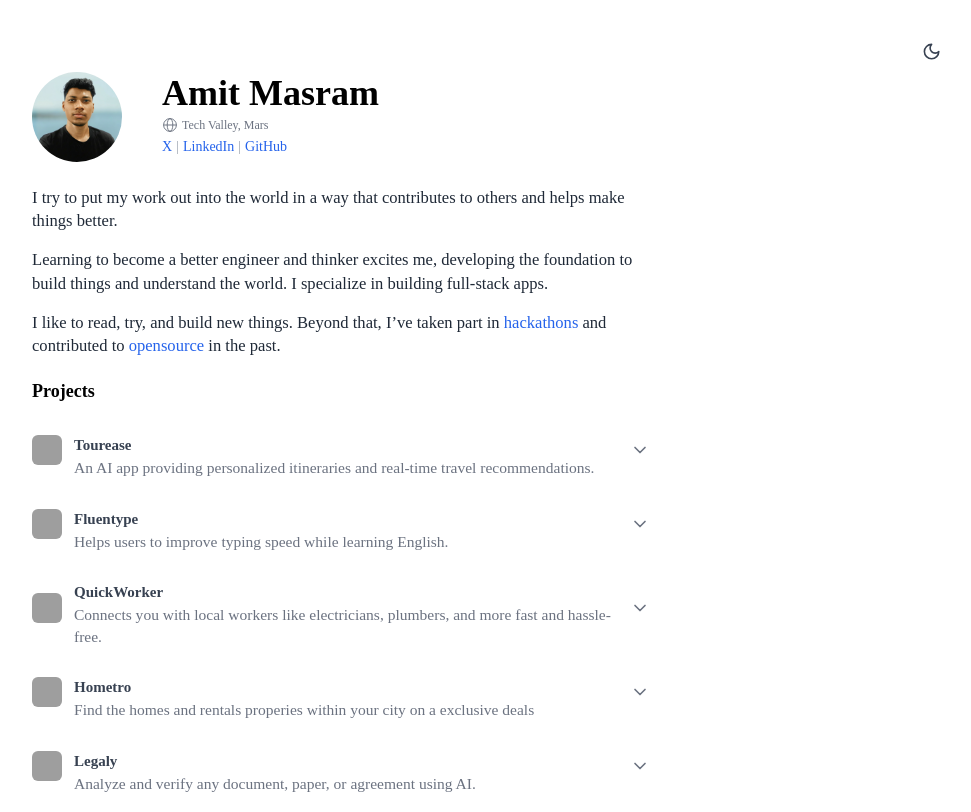
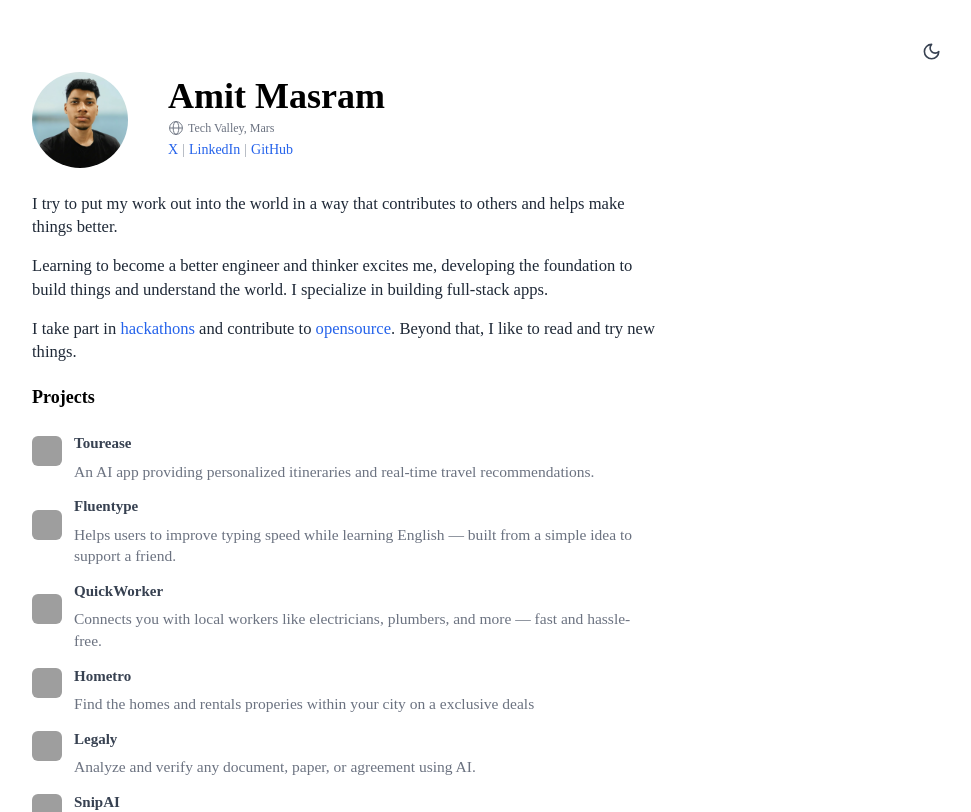
Before and after one commit to iamitmasram/amit-masram-portfolio, a Next.js app: page / in a window 1280 px wide. Shown: the top 812 px of the page, without its empty margins (296-1267 px from the left). Built offline with nearby package versions, Linux system fonts and the light colour scheme; grey boxes are pictures that could not be loaded.

Commit message:
Refactor WorkItem, ProjectItem, and WritingItem interfaces for consistency; update project descriptions for clarity and detail

```diff
--- a/src/app/page.tsx
+++ b/src/app/page.tsx
@@ -21,7 +21,6 @@ interface ProjectItem {
   description: string;
   link: string;
   image: string;
-      videoUrl?: string; // optional: for future project video demo
 }
 
 interface WritingItem {
@@ -65,14 +64,14 @@ const projectItems: ProjectItem[] = [
   },
   {
     name: "Fluentype",
-            description: "Helps users to improve typing speed while learning English.",
+    description: "Helps users to improve typing speed while learning English — built from a simple idea to support a friend.",
     link: "https://fluentype.xyz/",
     image: "https://i.pinimg.com/1200x/c4/35/6c/c4356cd5454d06585e0a46066b555172.jpg"
   },
 
   {
     name: "QuickWorker",
-            description: "Connects you with local workers like electricians, plumbers, and more fast and hassle-free.",
+    description: "Connects you with local workers like electricians, plumbers, and more — fast and hassle-free.",
     link: "https://github.com/amitmasram/QuickWorker",
     image: "https://i.pinimg.com/1200x/c4/35/6c/c4356cd5454d06585e0a46066b555172.jpg"
   },
@@ -162,14 +161,15 @@ export default function PortfolioLanding() {
 
         <main className="max-w-2xl w-full p-6">
 
-                              <div className="flex flex-nowrap items-center gap-3 sm:gap-6 mb-6">
-                                    <div className="flex-shrink-0 flex items-start pt-8">
+          <div className="flex flex-nowrap items-center gap-2 sm:gap-4 md:gap-6 mb-6">
+            <div className="flex-shrink-0 flex items-start pt-4 md:pt-8">
               <Image
                 src={AmitImage}
                 alt="Amit Masram"
-                                                width={90}
-                                                height={90}
-                                                className="rounded-full object-cover w-[72px] h-[72px] sm:w-[90px] sm:h-[90px]"
+                width={72}
+                height={72}
+                className="rounded-full object-cover w-[64px] h-[64px] sm:w-[80px] sm:h-[80px] md:w-[96px] md:h-[96px] lg:w-[96px] lg:h-[96px]"
+                // Smaller avatar for laptop/tablet, scale up for large screens
               />
             </div>
             <div className="flex flex-col items-start pl-2 sm:pl-4 justify-start min-w-0 flex-1" style={{ marginTop: '-0.5rem' }}>
@@ -233,7 +233,7 @@ export default function PortfolioLanding() {
               I specialize in building full-stack apps.
             </p>
             <p className={`text-[1.037rem] ${isDarkMode ? 'text-gray-200' : 'text-gray-800'}`}>
-                                          I like to read, try, and build new things. Beyond that, I’ve taken part in <span onClick={navigateToHackathons} className="text-blue-600 hover:underline cursor-pointer">hackathons</span> and contributed to <span onClick={navigateToOpenSource} className="text-blue-600 hover:underline cursor-pointer">opensource</span> in the past.
+              I take part in <span onClick={navigateToHackathons} className="text-blue-600 hover:underline cursor-pointer">hackathons</span> and contribute to <span onClick={navigateToOpenSource} className="text-blue-600 hover:underline cursor-pointer">opensource</span>. Beyond that, I like to read and try new things.
             </p>
           </div>
 
@@ -243,53 +243,26 @@ export default function PortfolioLanding() {
             <h2 className={`text-lg font-bold mb-2 ${isDarkMode ? 'text-white' : 'text-black'}`}>Projects</h2>
             <div className="flex flex-col gap-0">
               {projectItems.map((item, index) => (
-                                                <div key={index} className="py-2">
-                                                      <div className="flex flex-row items-center gap-3 min-h-[36px]">
+                <div key={index} className="flex flex-nowrap items-center gap-3">
+                  <div className="flex-shrink-0">
                     <Image
                       src={item.image || "https://via.placeholder.com/60"}
                       alt={item.name}
                       width={30}
                       height={30}
-                                                                  className="object-cover rounded-md w-[30px] h-[30px] align-middle flex-shrink-0"
+                      className="object-cover rounded-md w-[30px] h-[30px]"
                     />
-                                                            <a href={item.link} className="flex-1 min-w-0 block no-underline">
-                                                                  <div className="flex flex-col justify-center">
-                                                                        <h3 className="text-[15px] font-semibold leading-tight mb-0">{item.name}</h3>
-                                                                        <p className="text-[0.97rem] text-gray-500 mt-0.5">{item.description}</p>
                   </div>
+                  <div className="flex-1 min-w-0">
+                    <a href={item.link} className="block hover:underline">
+                      <h3 className="text-[15px] font-semibold leading-tight">{item.name}</h3>
+                      <p className="text-[0.97rem] text-gray-500">{item.description}</p>
                     </a>
-                                                            <button
-                                                                  type="button"
-                                                                  onClick={() => toggleExpand(index)}
-                                                                  className={`flex items-center flex-shrink-0 p-1.5 ${isDarkMode ? 'text-gray-400' : 'text-gray-500'}`}
-                                                                  aria-label={expandedItem === index ? "Collapse" : "Expand"}
-                                                            >
-                                                                  {expandedItem === index ? (
-                                                                        <ChevronUp className="h-5 w-5" />
-                                                                  ) : (
-                                                                        <ChevronDown className="h-5 w-5" />
-                                                                  )}
-                                                            </button>
                   </div>
-                                                      {expandedItem === index && item.videoUrl && (
-                                                            <div className="mt-3 ml-[42px] pl-0">
-                                                                  <div className="rounded-lg overflow-hidden">
-                                                                        <video
-                                                                              src={item.videoUrl}
-                                                                              controls
-                                                                              className="w-full max-w-md"
-                                                                              preload="metadata"
-                                                                        >
-                                                                              Your browser does not support the video tag.
-                                                                        </video>
-                                                                  </div>
-                                                            </div>
-                                                      )}
                 </div>
               ))}
             </div>
           </div>
-
 
 
 
```
Lines whose indentation alone changed are shown as unchanged.
